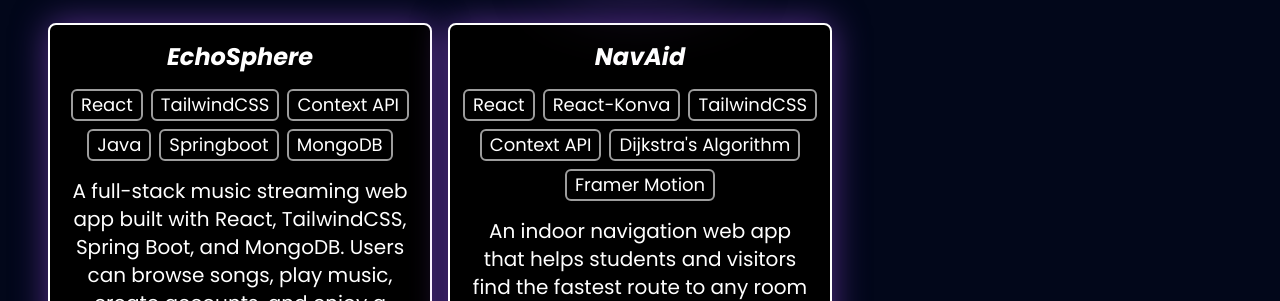
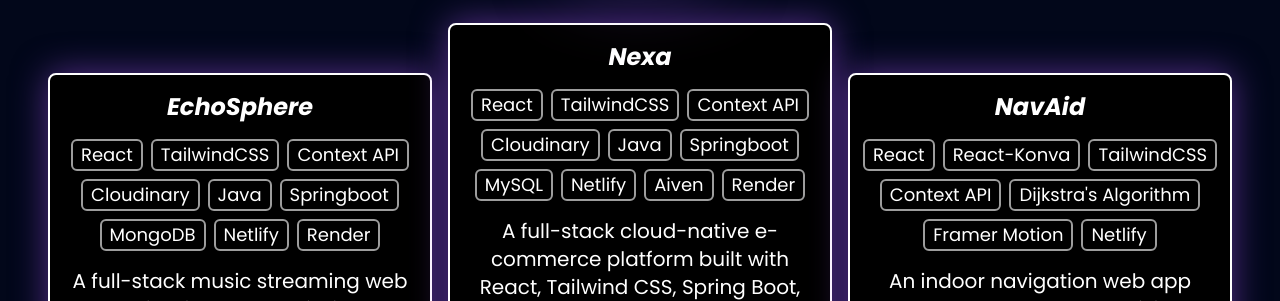
Before and after one commit to VictorMMartinezJr/Personal-Portfolio, a React (Vite) app in the folder frontend/personal-portfolio-frontend/: page / in a window 1280 px wide. Shown: the part 2419-2720 px from the top of the page. Built offline with nearby package versions, Linux system fonts and the light colour scheme.

Commit message:
add Nexa project to portfolio

```diff
--- a/frontend/personal-portfolio-frontend/src/assets/assets.js
+++ b/frontend/personal-portfolio-frontend/src/assets/assets.js
@@ -1,9 +1,11 @@
 import hero from "./coding.svg";
 import hero from "./navaid.png";
 import hero from "./echosphere.png";
+import nexa from "./nexa.png";
 
 export const assets = {
   hero,
   navAid,
   echoSphere,
+  nexa,
 };
--- a/frontend/personal-portfolio-frontend/src/components/Projects/projectsData.js
+++ b/frontend/personal-portfolio-frontend/src/components/Projects/projectsData.js
@@ -1,6 +1,7 @@
 import navaid from "../../assets/navaid.png";
 import echosphere from "../../assets/echosphere.png";
 import luxureDetails from "../../assets/luxuredetails.png";
+import nexa from "../../assets/nexa.png";
 
 const appsData = [
   {
@@ -9,15 +10,38 @@
       "React",
       "TailwindCSS",
       "Context API",
+      "Cloudinary",
       "Java",
       "Springboot",
       "MongoDB",
+      "Netlify",
+      "Render",
     ],
     imgSrc: echosphere,
     description:
       "A full-stack music streaming web app built with React, TailwindCSS, Spring Boot, and MongoDB. Users can browse songs, play music, create accounts, and enjoy a clean, responsive UI. Includes secure JWT authentication, dynamic routing, and real-time audio playback. Features a full Admin Dashboard where authorized users can upload new tracks, edit metadata, and manage the entire music catalog.",
     GitHub: "https://github.com/VictorMMartinezJr/EchoSphere",
     demoLink: "https://echosphere-user.netlify.app",
+  },
+  {
+    name: "Nexa",
+    skills: [
+      "React",
+      "TailwindCSS",
+      "Context API",
+      "Cloudinary",
+      "Java",
+      "Springboot",
+      "MySQL",
+      "Netlify",
+      "Aiven",
+      "Render",
+    ],
+    imgSrc: nexa,
+    description:
+      "A full-stack cloud-native e-commerce platform built with React, Tailwind CSS, Spring Boot, and MySQL. Architected with a strictly typed relational schema hosted on Aiven Cloud, Nexa provides a high-performance retail experience with real-time inventory tracking and dynamic category filtering. Features secure JWT authentication for user sessions and a robust backend logic for managing complex product variants. Deployed using a decoupled architecture on Render and Netlify, ensuring 100% data integrity and scalable asset management via Cloudinary.",
+    GitHub: "https://github.com/VictorMMartinezJr/Nexa",
+    demoLink: "https://nexaapparel.netlify.app",
   },
   {
     name: "NavAid",
@@ -28,6 +52,7 @@
       "Context API",
       "Dijkstra's Algorithm",
       "Framer Motion",
+      "Netlify",
     ],
     imgSrc: navaid,
     description:
@@ -47,6 +72,7 @@
       "React",
       "TailwindCSS",
       "Responsive UI",
+      "Netlify",
     ],
     imgSrc: luxureDetails,
     description:
@@ -56,7 +82,4 @@
   },
 ];
 
-export {
-    appsData,
-    landingPagesData,
-}
+export { appsData, landingPagesData };
```
Also changed, not shown: frontend/personal-portfolio-frontend/src/assets/nexa.png (added). Lines whose indentation alone changed are shown as unchanged.
